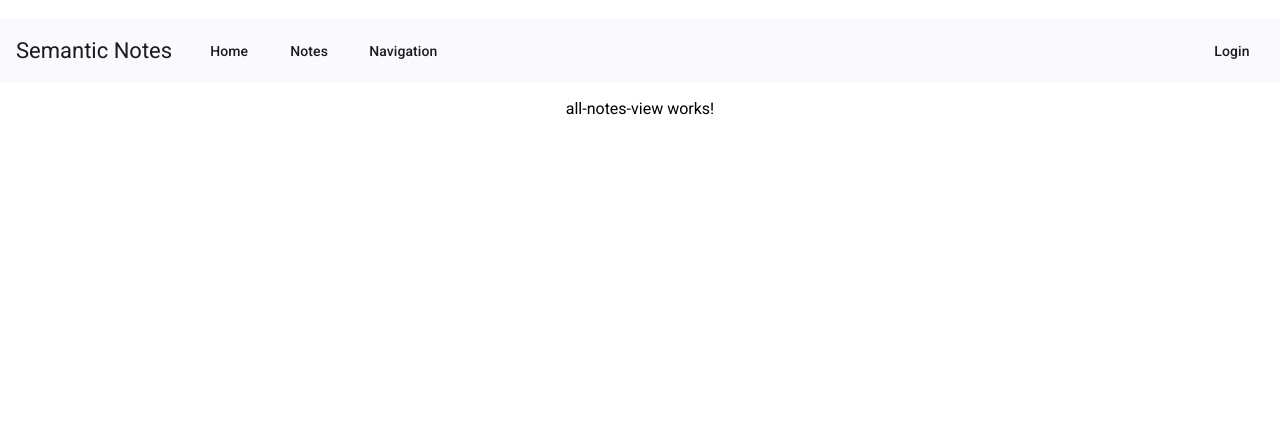
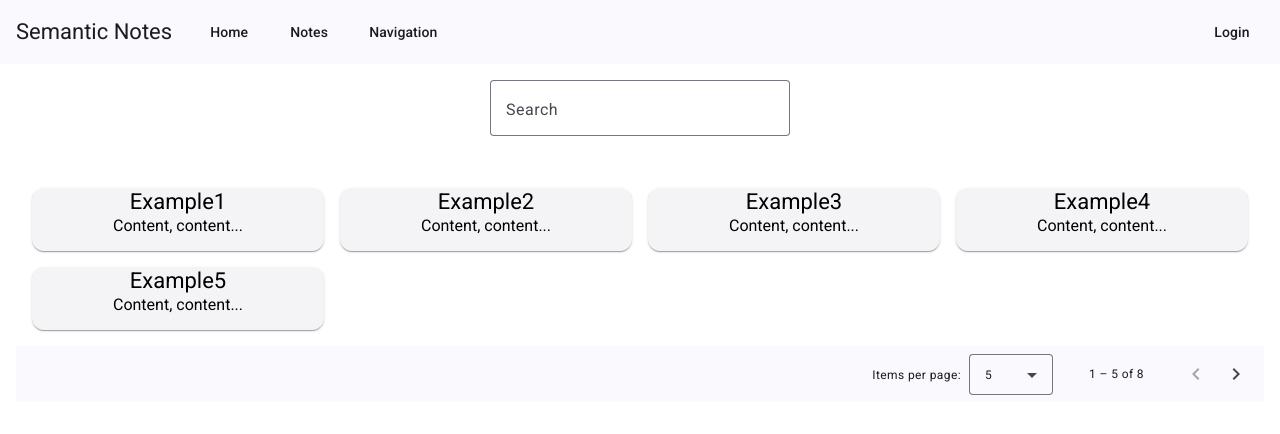
Before and after one commit to gvasko/SemanticNotes, an Angular app in the folder vectornotes.client/: page /notes in a window 1280 px wide. Shown: the top 434 px of the page. Built offline with nearby package versions, Linux system fonts and the light colour scheme.

Commit message:
Add card list component skeleton

```diff
--- a/vectornotes.client/src/app/all-notes-view/all-notes-view.component.html
+++ b/vectornotes.client/src/app/all-notes-view/all-notes-view.component.html
@@ -1 +1,3 @@
-<p>all-notes-view works!</p>
+<div class="all-notes-container">
+  <lantor-card-list></lantor-card-list>
+</div>
--- a/vectornotes.client/src/app/all-notes-view/all-notes-view.component.scss
+++ b/vectornotes.client/src/app/all-notes-view/all-notes-view.component.scss
@@ -0,0 +1,3 @@
+.all-notes-container {
+    margin: 16px;
+}
--- /dev/null
+++ b/vectornotes.client/src/app/all-notes-view/components/card-list/card-list.component.html
@@ -0,0 +1,19 @@
+<div class="controls">
+  <mat-form-field appearance="outline">
+    <mat-label>Search</mat-label>
+    <input matInput (keyup)="applyFilter($event)" placeholder="Filter by title or content" />
+  </mat-form-field>
+</div>
+
+<div class="card-container">
+  <mat-card class="card" *ngFor="let item of pagedItems">
+    <mat-card-title>{{ item.title }}</mat-card-title>
+    <mat-card-content>{{ item.content }}</mat-card-content>
+  </mat-card>
+</div>
+
+<mat-paginator [length]="filteredItems.length"
+               [pageSize]="5"
+               [pageSizeOptions]="[5, 10, 20]"
+               (page)="onPageChange($event)">
+</mat-paginator>
--- /dev/null
+++ b/vectornotes.client/src/app/all-notes-view/components/card-list/card-list.component.scss
@@ -0,0 +1,26 @@
+.mat-tooltip {
+  display: none;
+}
+
+.card-container {
+  display: grid;
+  grid-template-columns: repeat(auto-fit, minmax(250px, 1fr));
+  gap: 16px;
+  padding: 16px;
+}
+
+.card {
+  display: flex;
+  flex-direction: column;
+  justify-content: space-between;
+}
+
+.controls {
+  display: flex;
+  justify-content: center;
+  margin-bottom: 16px;
+}
+
+mat-form-field {
+  width: 300px;
+}
--- /dev/null
+++ b/vectornotes.client/src/app/all-notes-view/components/card-list/card-list.component.ts
@@ -0,0 +1,50 @@
+import { Component, ViewChild } from '@angular/core';
+import { Note } from '../../../model/note';
+import { MatPaginator } from '@angular/material/paginator';
+
+@Component({
+  selector: 'lantor-card-list',
+  standalone: false,
+
+  templateUrl: './card-list.component.html',
+  styleUrl: './card-list.component.scss'
+})
+
+export class CardListComponent {
+  public items: Note[] = [
+    { title: "Example1", content: "Content, content..." },
+    { title: "Example2", content: "Content, content..." },
+    { title: "Example3", content: "Content, content..." },
+    { title: "Example4", content: "Content, content..." },
+    { title: "Example5", content: "Content, content..." },
+    { title: "Example6", content: "Content, content..." },
+    { title: "Example7", content: "Content, content, content, content, content, content, content, content, content, content..." },
+    { title: "Example8", content: "Content, content, 2..." }
+  ];
+
+  filteredItems = [...this.items];
+  pagedItems = [...this.items.slice(0, 5)];
+
+  @ViewChild(MatPaginator) paginator!: MatPaginator;
+
+  applyFilter(event: Event) {
+    const filterValue = (event.target as HTMLInputElement).value.toLowerCase();
+    this.filteredItems = this.items.filter(item =>
+      item.title?.toLowerCase().includes(filterValue) ||
+      item.content?.toLowerCase().includes(filterValue)
+    );
+    this.paginator.firstPage();
+    this.updatePagedItems();
+  }
+
+  onPageChange(event: any) {
+    const startIndex = event.pageIndex * event.pageSize;
+    const endIndex = startIndex + event.pageSize;
+    this.pagedItems = this.filteredItems.slice(startIndex, endIndex);
+  }
+
+  updatePagedItems() {
+    this.pagedItems = this.filteredItems.slice(0, this.paginator.pageSize);
+  }
+
+}
--- a/vectornotes.client/src/app/app.component.scss
+++ b/vectornotes.client/src/app/app.component.scss
@@ -1,6 +1,6 @@
 :host {
     max-width: 1280px;
-    padding: 2rem;
+    /*padding: 2rem;*/ /* quick fix for Material's tooltip/popup sideeffect */
     text-align: center;
 }
 
--- /dev/null
+++ b/vectornotes.client/src/app/model/note.ts
@@ -0,0 +1,4 @@
+export class Note {
+  title?: string;
+  content?: string;
+}
```
Also changed, not shown: vectornotes.client/src/app/app.module.ts (+10 -2 lines), 2 other files (tests, documents, lock files or other folders).
